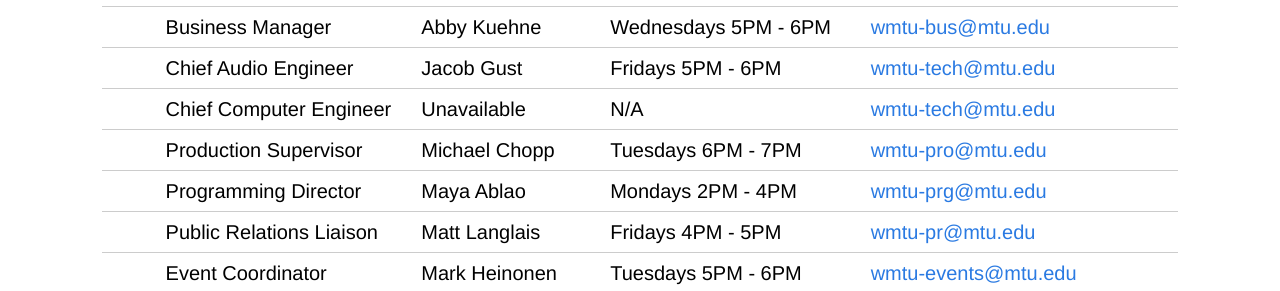
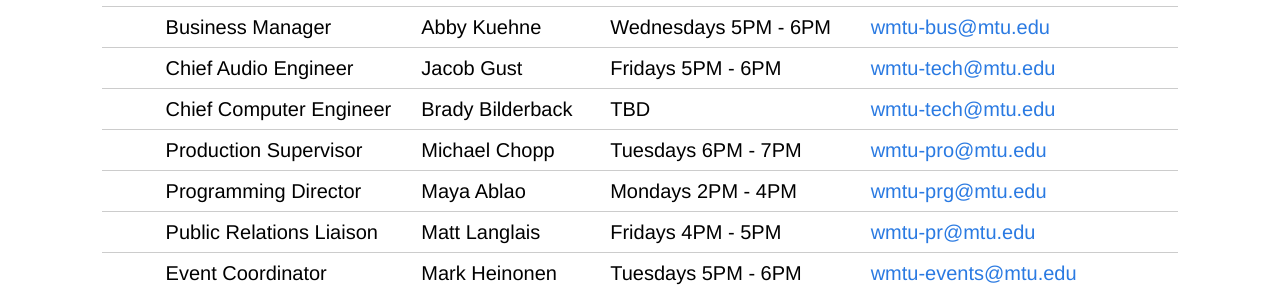
Before and after one commit to WMTU/wmtu.mtu.edu, a Jekyll site: the page built from index.html, in a window 1280 px wide. Shown: the part 1154-1445 px from the top of the page. Built offline with Jekyll 4.4.1, drawn with Linux system fonts in a browser that asks for light colours; comment, search, counter and statistics services are not loaded.

Commit message:
added new chief computer engineer

```diff
--- a/index.html
+++ b/index.html
@@ -121,10 +121,10 @@
           Chief Computer Engineer
         </td>
         <td>
-          Unavailable
+          Brady Bilderback
         </td>
         <td>
-          N/A
+          TBD
         </td>
         <td>
           <a href="mailto:wmtu-tech@mtu.edu">wmtu-tech@mtu.edu</a>
```
